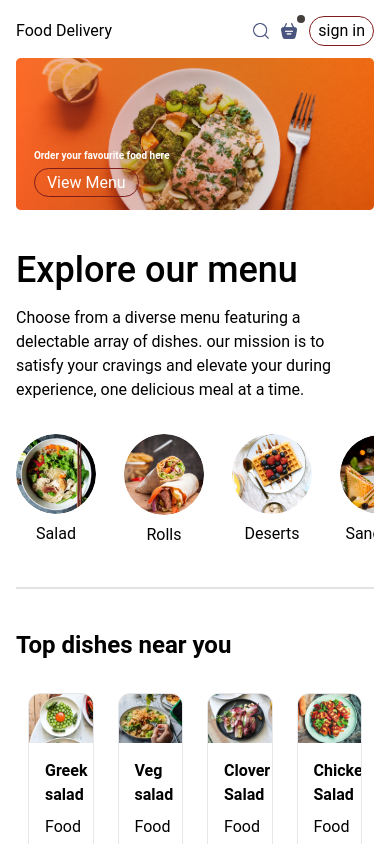
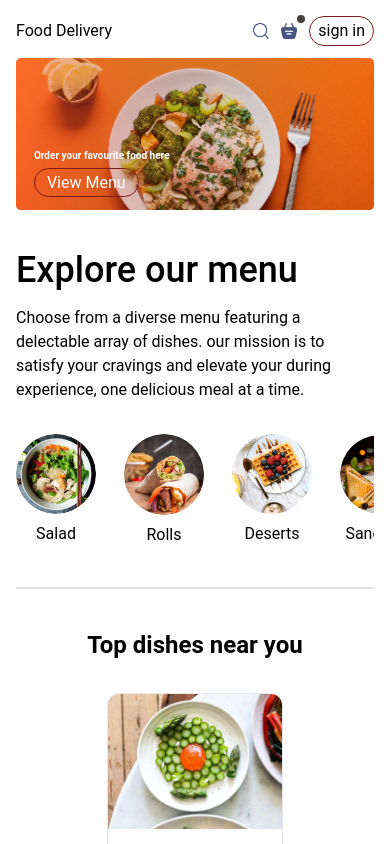
Before and after one commit to BolaSalah/Food-Delivery, a Next.js app: page / in a window 390 px wide. Shown: the top 844 px of the page. Built offline with nearby package versions, Linux system fonts and the light colour scheme; a web font is replaced by a local one.

Commit message:
make a food-list component responsive

```diff
--- a/components/FoodList.tsx
+++ b/components/FoodList.tsx
@@ -7,14 +7,19 @@ const FoodList = (props: { category: string }) => {
     // <div className="my-20 px-5">FoodList {props.category}</div>
     <>
       <div className='Food-list'>
-              <div>
-                  <p className=' mb-8 font-bold text-2xl'>Top dishes near you</p>
+        <div>
+          <div className='mb-8 font-bold text-2xl sm:block flex justify-center'>
+            <h1>Top dishes near you</h1>
+          </div>
           {props.category === 'All' ? (
-            <div className='flex flex-wrap '>
+            <div className='flex flex-wrap justify-center'>
               {food_list.map((e, index) => (
-                <div className='w-1/4 px-3 mb-10'>
+                <div
+                  className='md:w-1/4 sm:w-1/3 w-[200px] px-3 mb-10'
+                  key={index}
+                >
                   <div className='rounded-xl overflow-hidden border'>
-                    <Image src={e.image} alt='' />
+                    <Image src={e.image} alt='' className='w-full' />
                     <div className='px-4'>
                       <p className='mt-4 font-bold'>{e.name}</p>
                       <p className='my-2'>{e.description}</p>
```
